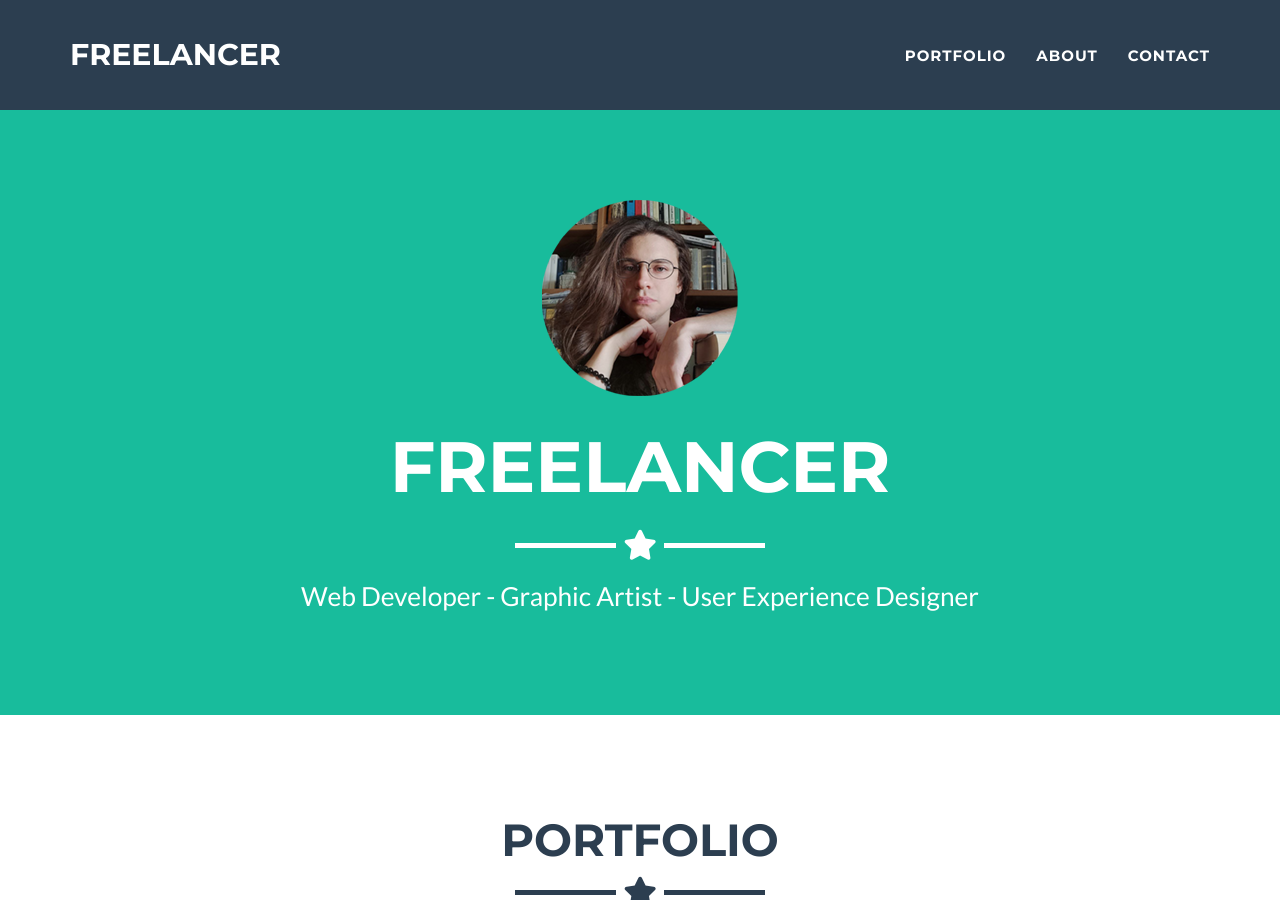
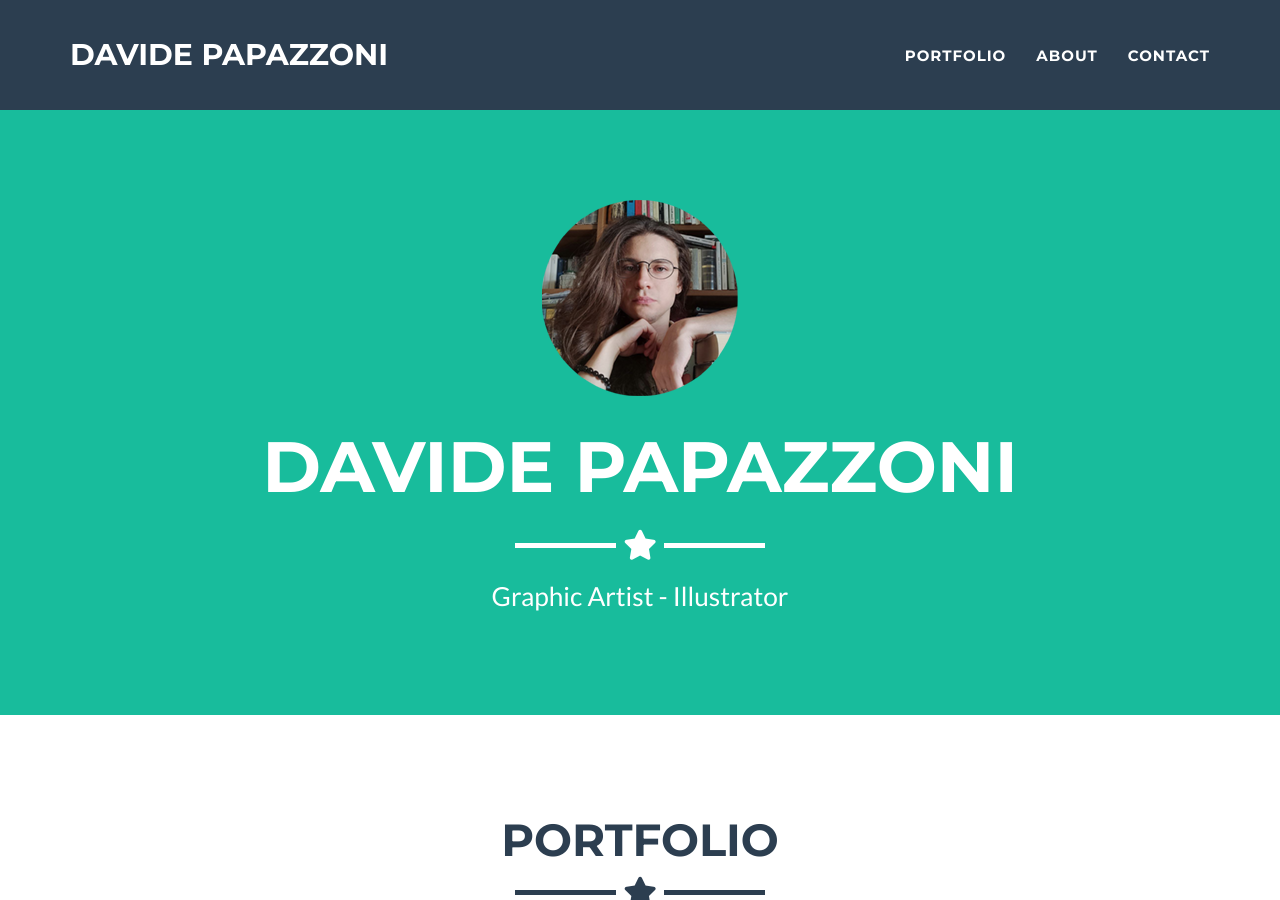
Before and after one commit to itsPapaz/itspapaz.github.io, a Jekyll site: the page built from _posts/2014-07-18-project-1.markdown, in a window 1280 px wide and 900 px high. Built offline with Jekyll 4.4.1, drawn with Linux system fonts in a browser that asks for light colours; some of the changed lines change nothing that is shown; some of the changed text lies outside the part shown.

Commit message:
Update _config.yml

```diff
--- a/_config.yml
+++ b/_config.yml
@@ -1,11 +1,11 @@
 # Site settings
-title: Freelancer
+title: Davide Papazzoni
 email: itspapaz94@gmail.com
 url: https://github.com/jeromelachaud/freelancer-theme
-description: "Write an awesome description for your new site here. You can edit this line in _config.yml. It will appear in your document head meta (for Google search results) and in your feed.xml site description."
+description: "Page for Davide Papazzoni, freelance Graphic Designer and Illustrator"
 keywords: "your keywords, separated by commas"
-skills: "Web Developer - Graphic Artist - User Experience Designer"
-meta_author: LastName FirstName
+skills: "Graphic Artist - Illustrator"
+meta_author: Davide Papazzoni
 
 # Google webmaster tools
 google_verify:
@@ -40,20 +40,20 @@ footer:
 # Social networks usernames (many more available: google-plus, flickr, dribbble, pinterest, instagram, tumblr, linkedin, etc.)
 social:
   - title: twitter
-    url: http://twitter.com/jekyllrb
+    url: https://twitter.com/itsPapaz
   - title: facebook
-    url:
-  - title: stack-overflow
-    url: http://stackoverflow.com/questions/tagged/jekyll
-  - title: bitbucket
-    url: http://bitbucket.org/jekyll
+    url: https://www.facebook.com/Paperaz
+  - title: instagram
+    url: https://www.instagram.com/itspapaz/
+  - title: tumblr
+    url: https://www.tumblr.com/blog/itspapaz94
   - title: github
-    url: http://github.com/jekyll
+    url: https://github.com/itsPapaz
 
 # Postal address (add as many lines as necessary)
 address:
-  - line: 3481 Melrose Place
-  - line: Beverly Hills, CA 90210
+  - line: Modena
+  - line: Italy
 
 # Credits content
 credits: 'Freelancer is a free to use, open source Bootstrap theme created by <a href="http://startbootstrap.com">Start Bootstrap</a>.'
```
